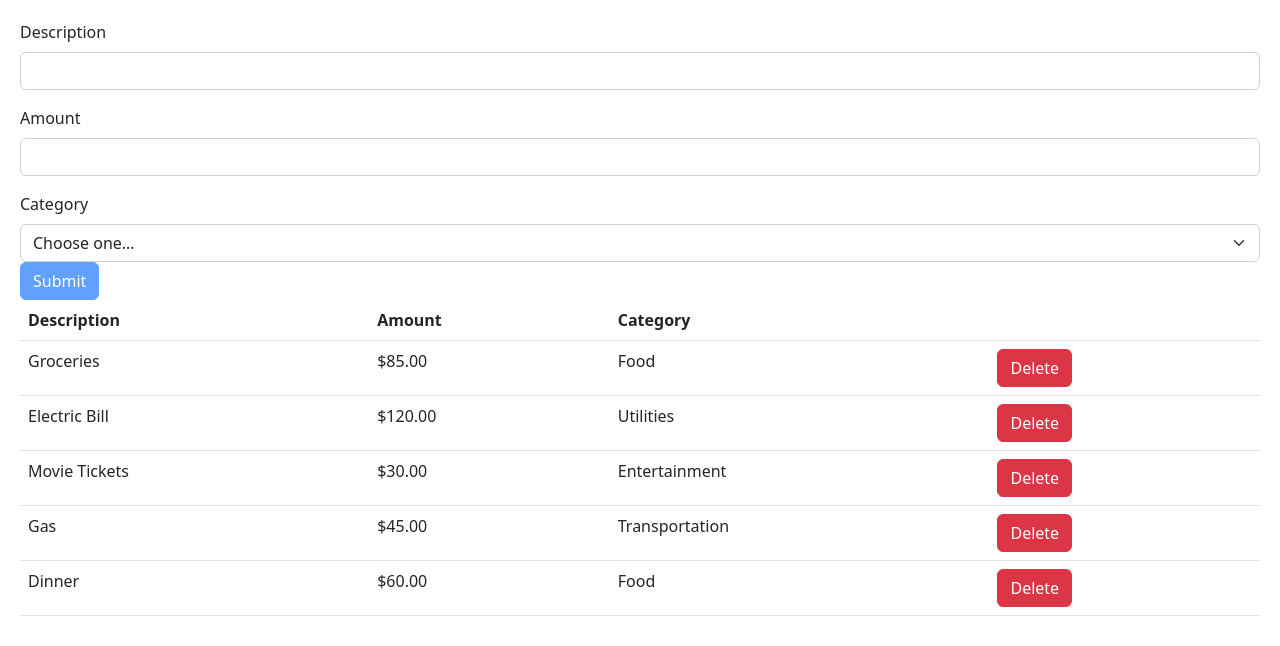
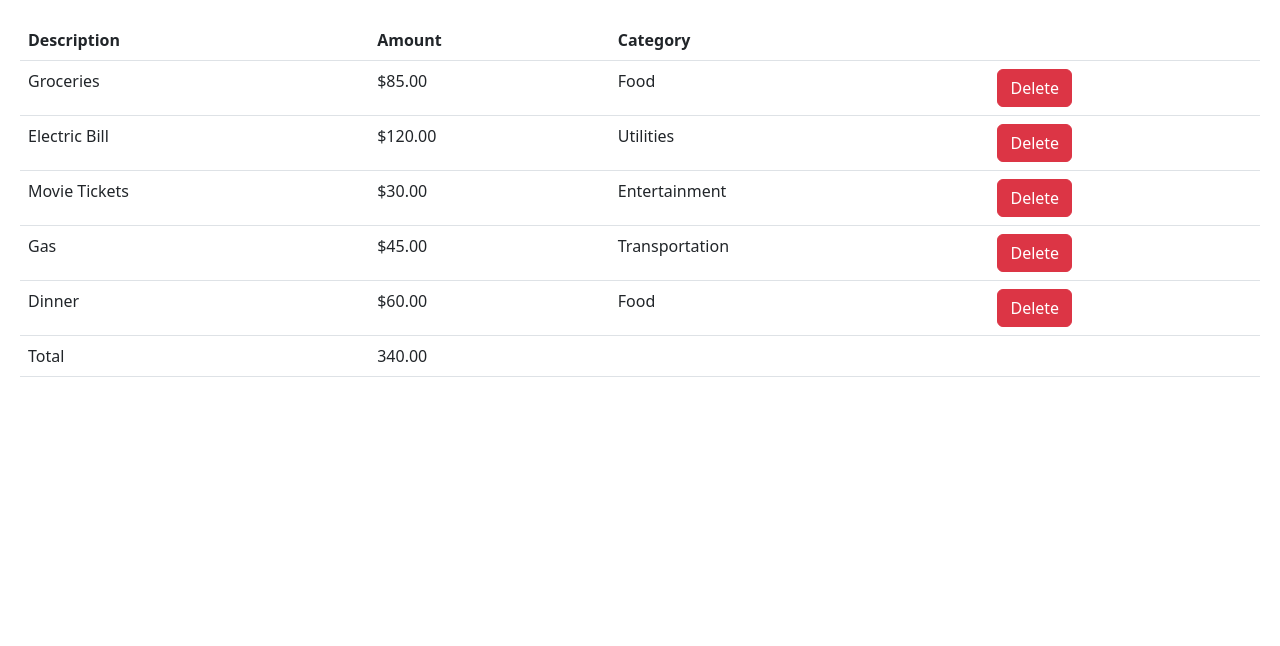
Before and after one commit to genehigginsTXNM/react-mosh, a React (Vite) app in the folder react-app/: page / in a window 1280 px wide. Shown: the top 646 px of the page. Built offline with nearby package versions, Linux system fonts and the light colour scheme.

Commit message:
mosh's solution with separate components

```diff
--- a/react-app/src/App.tsx
+++ b/react-app/src/App.tsx
@@ -1,12 +1,53 @@
 import { useState } from "react";
 import ExpandableText from "./components/ExpandableText";
-import Form from "./components/ExpenseForm";
-import ExpenseForm from "./components/ExpenseForm";
+// import Form from "./components/ExpenseForm";
+// import ExpenseForm from "./components/ExpenseForm";
+import ExpenseList from "./expense-tracker/components/ExpenseList";
+
+const seedExpenses = [
+  {
+    id: 1,
+    description: "Groceries",
+    amount: 85,
+    category: "Food",
+  },
+  {
+    id: 2,
+    description: "Electric Bill",
+    amount: 120,
+    category: "Utilities",
+  },
+  {
+    id: 3,
+    description: "Movie Tickets",
+    amount: 30,
+    category: "Entertainment",
+  },
+  {
+    id: 4,
+    description: "Gas",
+    amount: 45,
+    category: "Transportation",
+  },
+  {
+    id: 5,
+    description: "Dinner",
+    amount: 60,
+    category: "Food",
+  },
+];
 
 function App() {
+  const [expenses, setExpenses] = useState(seedExpenses);
+
   return (
     <div>
-      <ExpenseForm />
+      <ExpenseList
+        expenses={expenses}
+        onDelete={(id) => {
+          setExpenses(expenses.filter((expense) => expense.id !== id));
+        }}
+      />
     </div>
   );
 }
--- /dev/null
+++ b/react-app/src/expense-tracker/components/ExpenseList.tsx
@@ -0,0 +1,57 @@
+interface Expense {
+  id: number;
+  description: string;
+  amount: number;
+  category: string;
+}
+
+interface Props {
+  expenses: Expense[];
+  onDelete: (id: number) => void;
+}
+
+const ExpenseList = ({ expenses, onDelete }: Props) => {
+  return (
+    <table className="table">
+      <thead>
+        <tr>
+          <th>Description</th>
+          <th>Amount</th>
+          <th>Category</th>
+          <th></th>
+        </tr>
+      </thead>
+      <tbody>
+        {expenses.map((expense) => (
+          <tr key={expense.id}>
+            <td>{expense.description}</td>
+            <td>${expense.amount.toFixed(2)}</td>
+            <td>{expense.category}</td>
+            <td>
+              <button
+                className="btn btn-danger"
+                onClick={() => onDelete(expense.id)}
+              >
+                Delete
+              </button>
+            </td>
+          </tr>
+        ))}
+      </tbody>
+      <tfoot>
+        <tr>
+          <td>Total</td>
+          <td>
+            {expenses
+              .reduce((acc, expense) => expense.amount + acc, 0)
+              .toFixed(2)}
+          </td>
+          <td></td>
+          <td></td>
+        </tr>
+      </tfoot>
+    </table>
+  );
+};
+
+export default ExpenseList;
```
